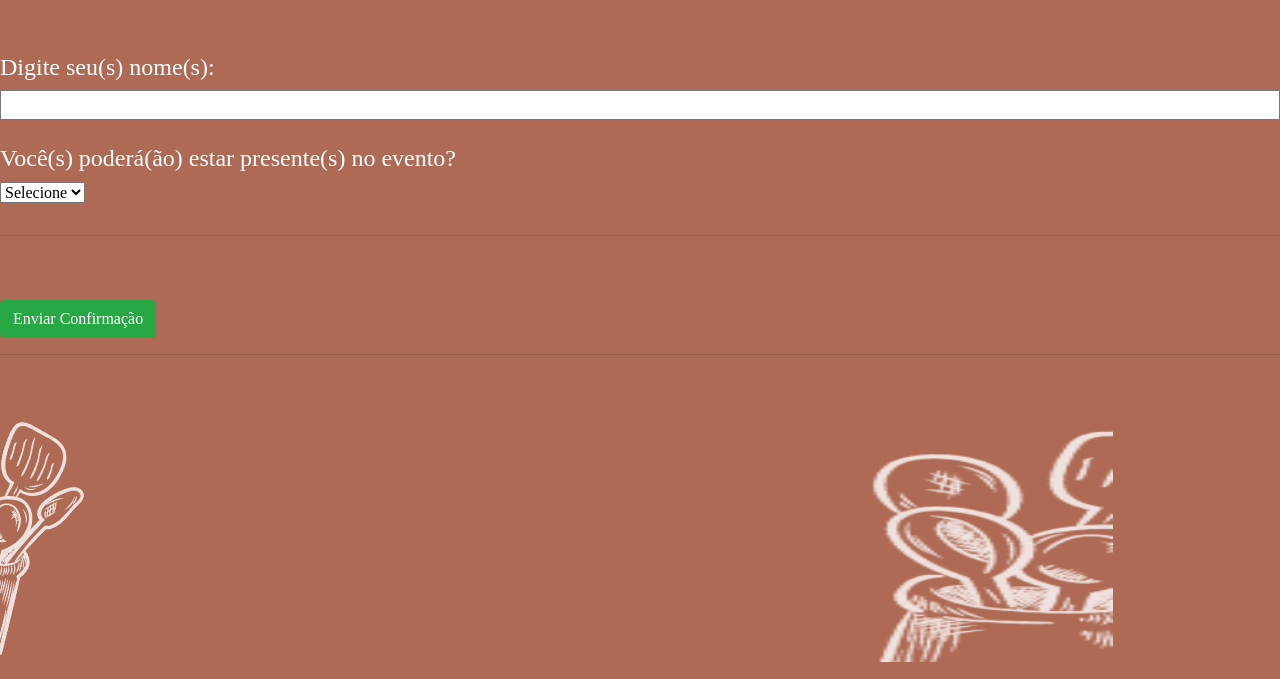
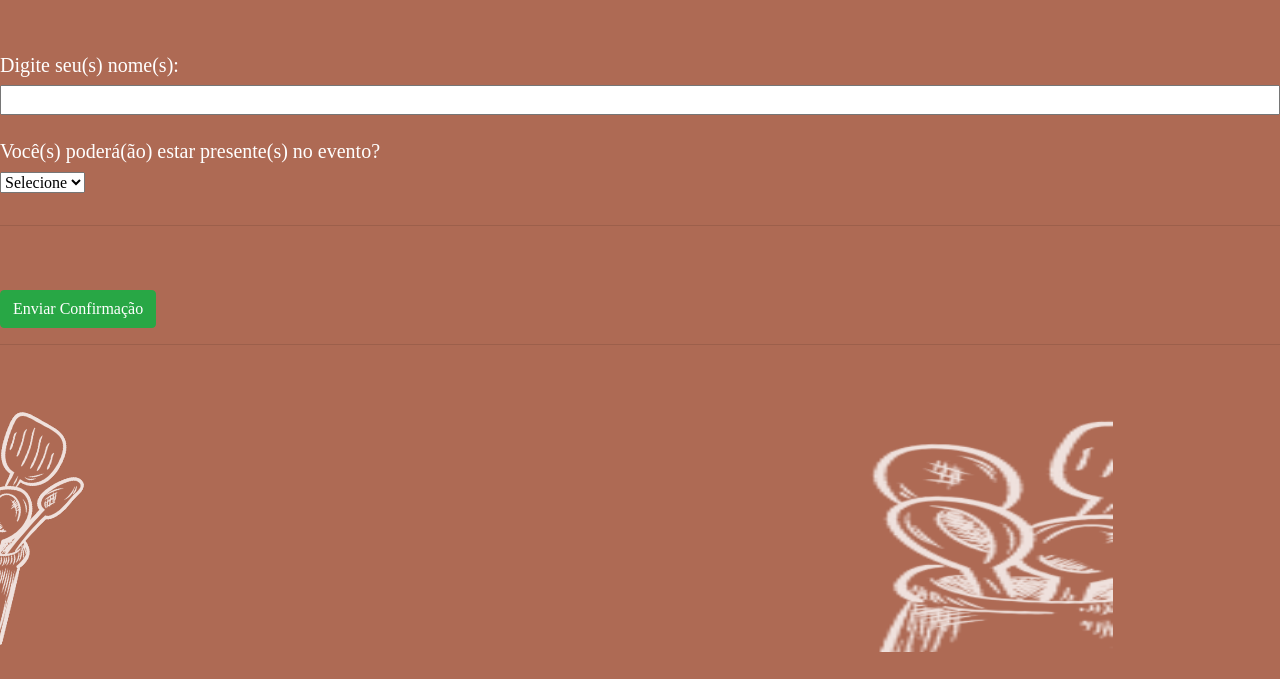
Before and after one commit to AugustoW12/ConfirmacaoPresenca, a plain HTML site: page index.html in a window 1280 px wide. Shown: the part 121-800 px from the top of the page. Drawn offline with nearby package versions, Linux system fonts and the light colour scheme.

Commit message:
index.html

```diff
--- a/index.html
+++ b/index.html
@@ -14,11 +14,11 @@
     <br><br>
 
     <form class="formulario" id="formulario">
-        <h4>Digite seu(s) nome(s):</h4>
+        <h5>Digite seu(s) nome(s):</h5>
         <input type="text" name="nome" id="nome" required>
 
         <br><br>
-        <h4>Você(s) poderá(ão) estar presente(s) no evento?</h4>
+        <h5>Você(s) poderá(ão) estar presente(s) no evento?</h5>
         <select class="form-select form-select-lg mb-3" aria-label=".form-select-lg example" name="presenca" id="presenca" required>
             <option selected>Selecione</option>
             <option value="Sim">Sim</option>
```
